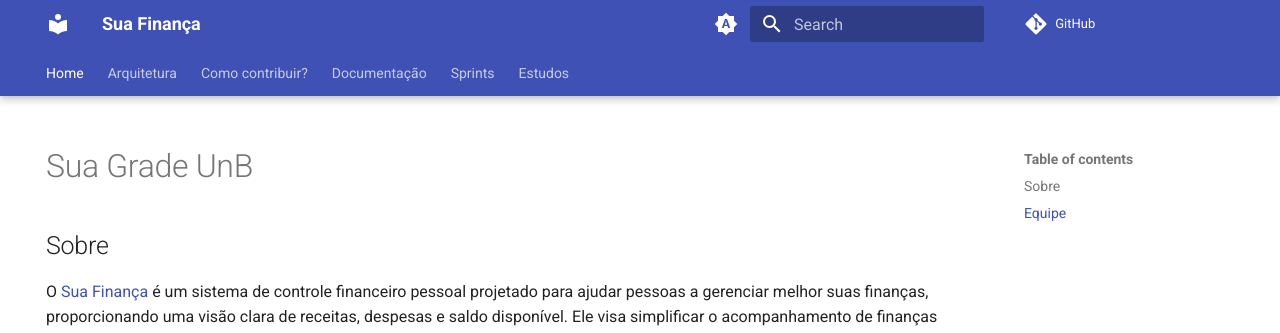
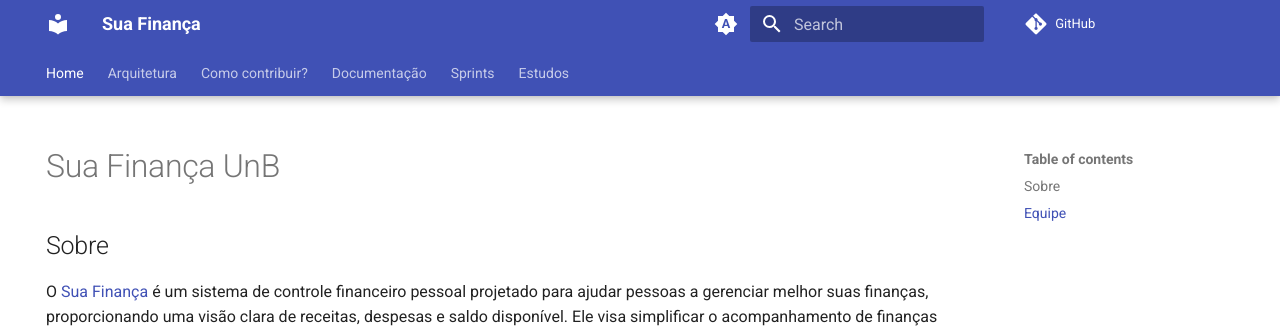
Before and after one commit to unb-mds/2024-2-SuaFinanca, an MkDocs documentation site: the page built from documents/index.md, in a window 1280 px wide. Shown: the top 333 px of the page. Built offline with MkDocs 1.6.1 and Material for MkDocs 9.7.7, drawn with Linux system fonts in a browser that asks for light colours; comment, search, counter and statistics services are not loaded.

Commit message:
atualizando documento index para gitpage

```diff
--- a/documents/index.md
+++ b/documents/index.md
@@ -3,7 +3,7 @@
   - navigation
 ---
 
-# Sua Grade UnB
+# Sua Finança UnB
 
 ## Sobre
 
```
